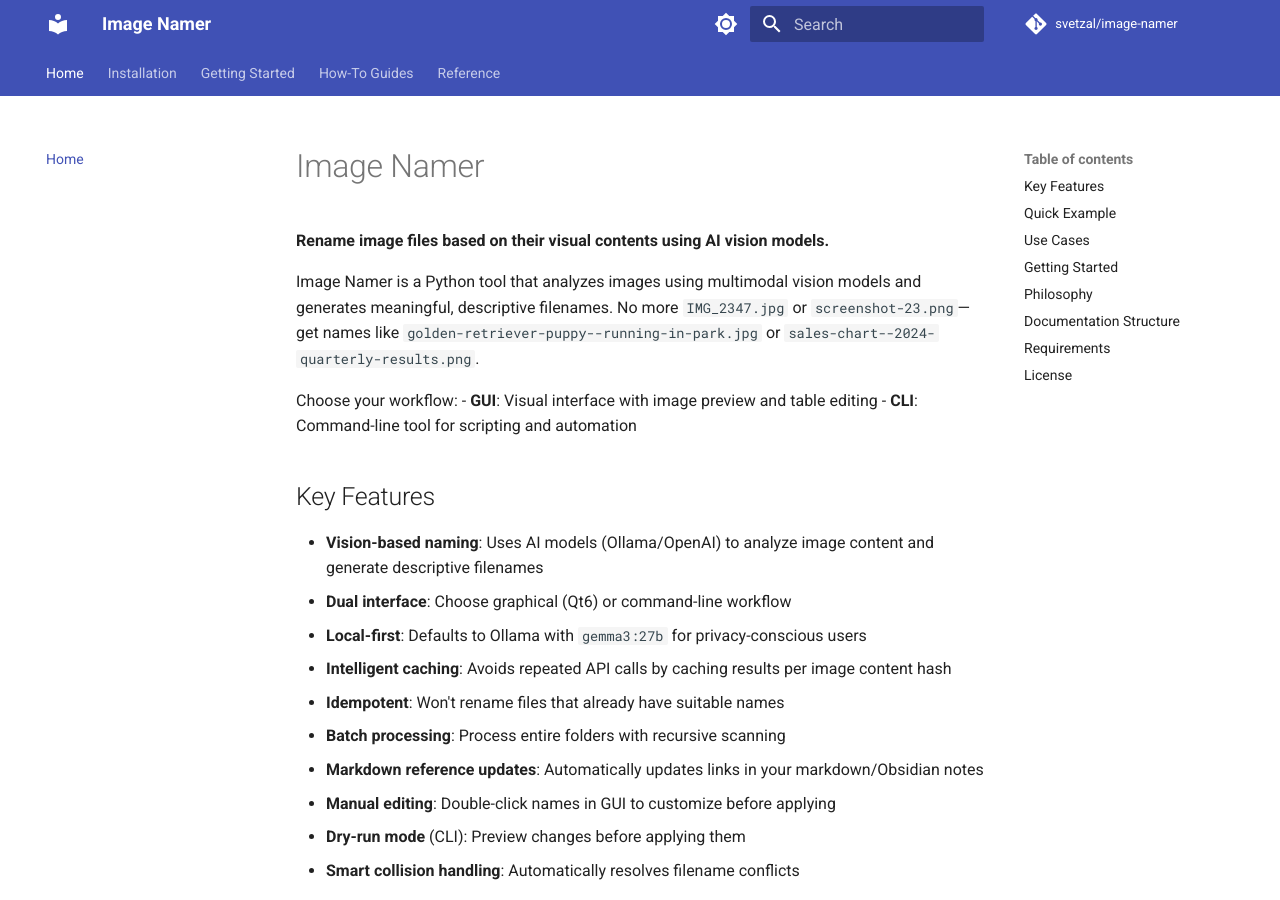
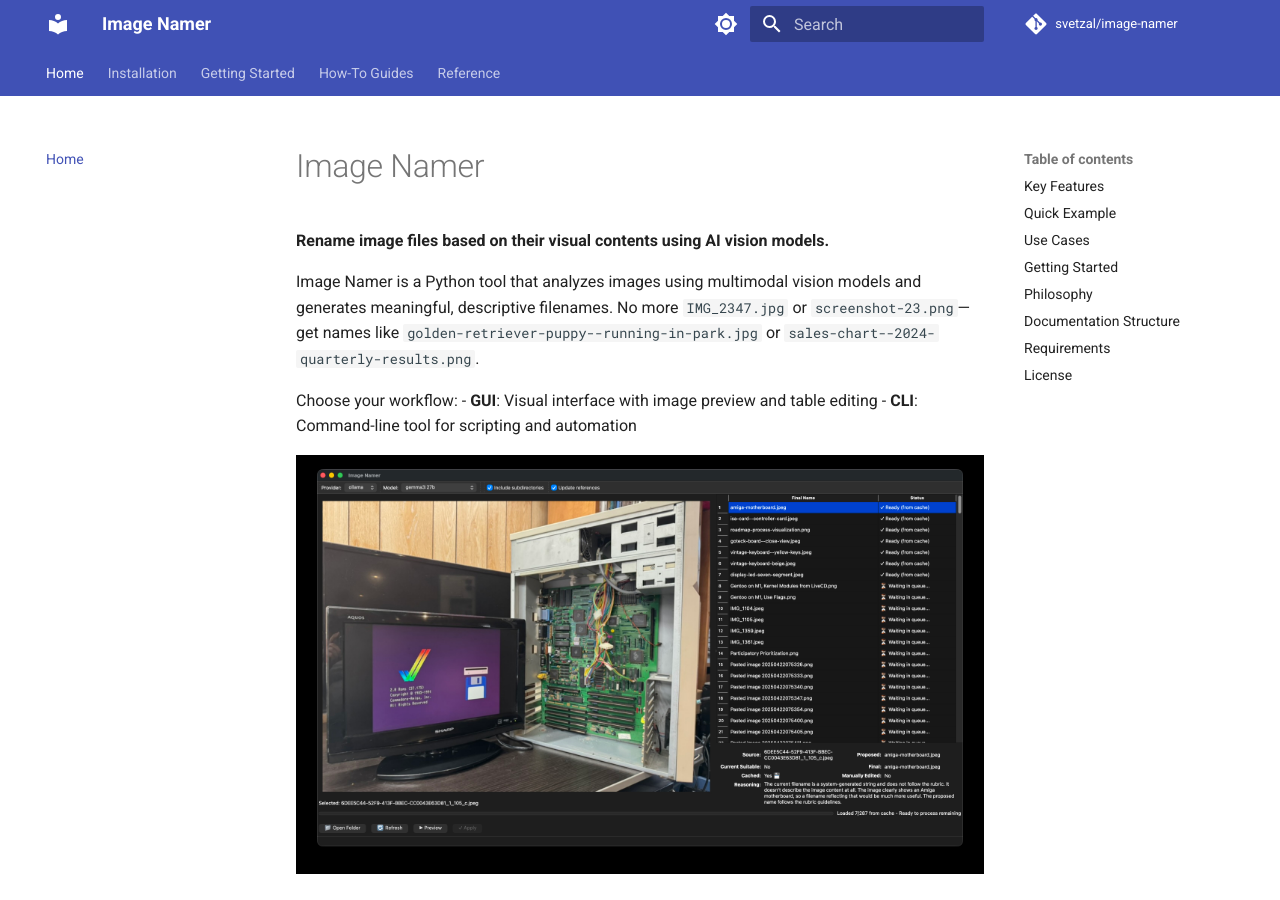
Before and after one commit to svetzal/image-namer, an MkDocs documentation site: the page built from docs/index.md, in a window 1280 px wide and 900 px high. Built offline with MkDocs 1.6.1 and Material for MkDocs 9.7.7, drawn with Linux system fonts in a browser that asks for light colours; comment, search, counter and statistics services are not loaded.

Commit message:
Add screenshots to documentation
- Added a screenshot to `docs/index.md` for improved visual clarity.
- Included a screenshot in `README.md` to highlight the application's interface.
- Added `docs/screenshot.jpg` to the repository.

```diff
--- a/docs/index.md
+++ b/docs/index.md
@@ -7,6 +7,8 @@
 Choose your workflow:
 - **GUI**: Visual interface with image preview and table editing
 - **CLI**: Command-line tool for scripting and automation
+
+![Screenshot](screenshot.jpg)
 
 ## Key Features
 
```
Also changed, not shown: README.md (+2 -0 lines), docs/screenshot.jpg (added).
